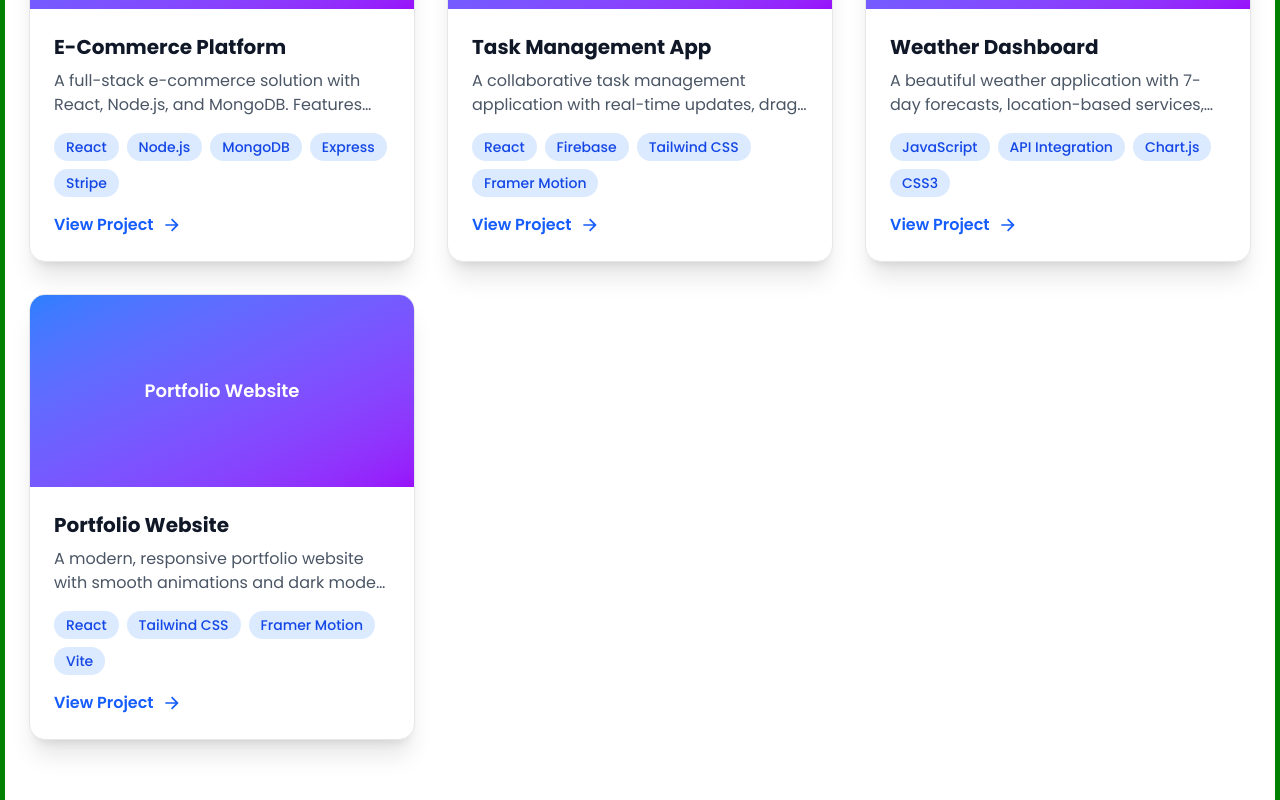
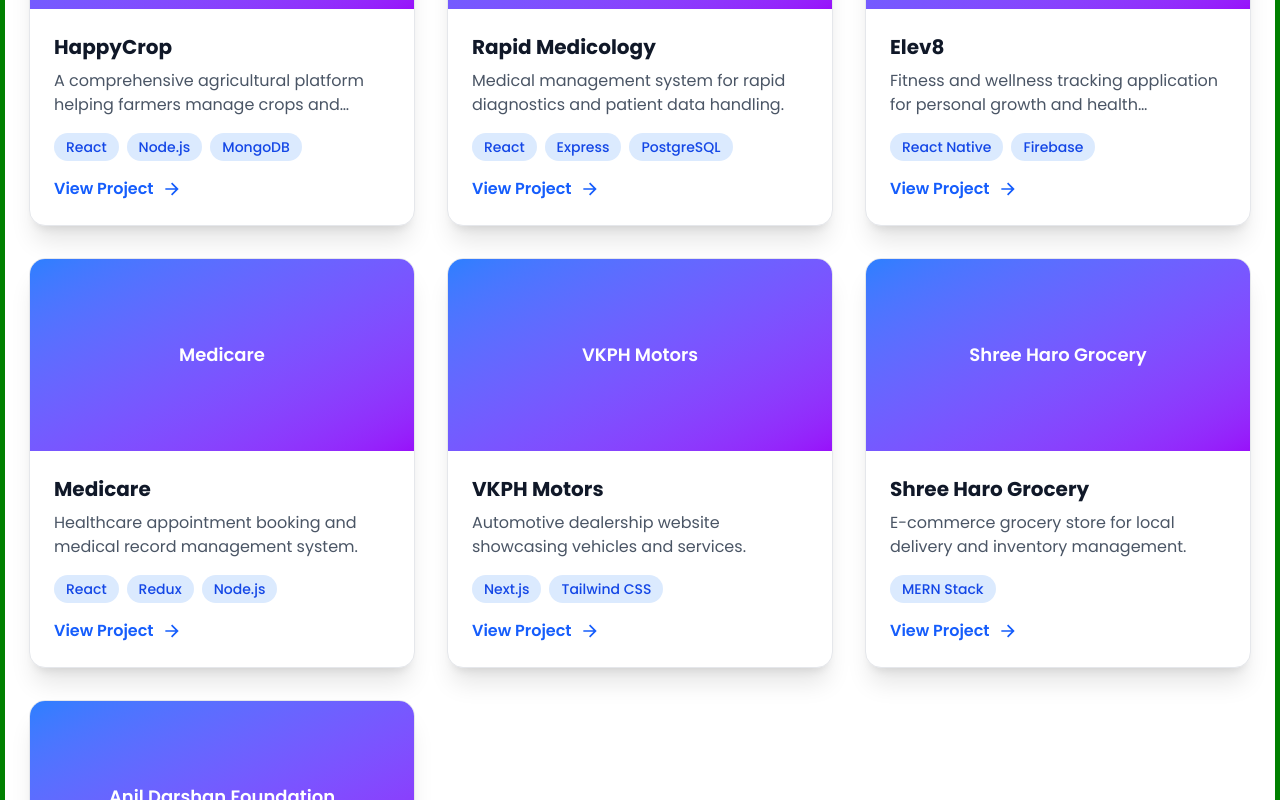
Before and after one commit to ShivamFD/my-dev-portfolio, a React (Vite) app: page / in a window 1280 px wide. Shown: the part 2380-3180 px from the top of the page. Built offline with nearby package versions, Linux system fonts and the light colour scheme.

Commit message:
chore : updates data

```diff
--- a/src/data/project.js
+++ b/src/data/project.js
@@ -1,42 +1,72 @@
 export const projectsData = [
   {
     id: 1,
-      title: "E-Commerce Platform",
-      description: "A full-stack e-commerce solution with React, Node.js, and MongoDB. Features include user authentication, payment integration, and admin dashboard.",
+    title: "HappyCrop",
+    description: "A comprehensive agricultural platform helping farmers manage crops and connect with buyers.",
     image: "/project1.jpg",
-      technologies: ["React", "Node.js", "MongoDB", "Express", "Stripe"],
-      githubLink: "https://github.com/yourusername/ecommerce-platform",
-      liveLink: "https://yourapp.vercel.app",
+    technologies: ["React", "Node.js", "MongoDB"],
+    githubLink: "#",
+    liveLink: "#",
     featured: true
   },
   {
     id: 2,
-      title: "Task Management App",
-      description: "A collaborative task management application with real-time updates, drag-and-drop functionality, and team collaboration features.",
+    title: "Rapid Medicology",
+    description: "Medical management system for rapid diagnostics and patient data handling.",
     image: "/project2.jpg",
-      technologies: ["React", "Firebase", "Tailwind CSS", "Framer Motion"],
-      githubLink: "https://github.com/yourusername/task-manager",
-      liveLink: "https://taskapp.vercel.app",
+    technologies: ["React", "Express", "PostgreSQL"],
+    githubLink: "#",
+    liveLink: "#",
     featured: true
   },
   {
     id: 3,
-      title: "Weather Dashboard",
-      description: "A beautiful weather application with 7-day forecasts, location-based services, and interactive charts.",
+    title: "Elev8",
+    description: "Fitness and wellness tracking application for personal growth and health monitoring.",
     image: "/project3.jpg",
-      technologies: ["JavaScript", "API Integration", "Chart.js", "CSS3"],
-      githubLink: "https://github.com/yourusername/weather-dashboard",
-      liveLink: "https://weatherapp.vercel.app",
+    technologies: ["React Native", "Firebase"],
+    githubLink: "#",
+    liveLink: "#",
+    featured: true
+  },
+  {
+    id: 4,
+    title: "Medicare",
+    description: "Healthcare appointment booking and medical record management system.",
+    image: "/project4.jpg",
+    technologies: ["React", "Redux", "Node.js"],
+    githubLink: "#",
+    liveLink: "#",
     featured: false
   },
   {
-      id: 4,
-      title: "Portfolio Website",
-      description: "A modern, responsive portfolio website with smooth animations and dark mode support.",
-      image: "/project4.jpg",
-      technologies: ["React", "Tailwind CSS", "Framer Motion", "Vite"],
-      githubLink: "https://github.com/yourusername/portfolio",
-      liveLink: "https://yourportfolio.vercel.app",
+    id: 5,
+    title: "VKPH Motors",
+    description: "Automotive dealership website showcasing vehicles and services.",
+    image: "/project1.jpg",
+    technologies: ["Next.js", "Tailwind CSS"],
+    githubLink: "#",
+    liveLink: "https://vkphmotors.com",
+    featured: false
+  },
+  {
+    id: 6,
+    title: "Shree Haro Grocery",
+    description: "E-commerce grocery store for local delivery and inventory management.",
+    image: "/project2.jpg",
+    technologies: ["MERN Stack"],
+    githubLink: "#",
+    liveLink: "#",
+    featured: false
+  },
+  {
+    id: 7,
+    title: "Anil Darshan Foundation",
+    description: "Non-profit organization website for charity and community outreach.",
+    image: "/project3.jpg",
+    technologies: ["HTML", "CSS", "JavaScript"],
+    githubLink: "#",
+    liveLink: "#",
     featured: false
   }
 ];
```
Lines whose indentation alone changed are shown as unchanged.
